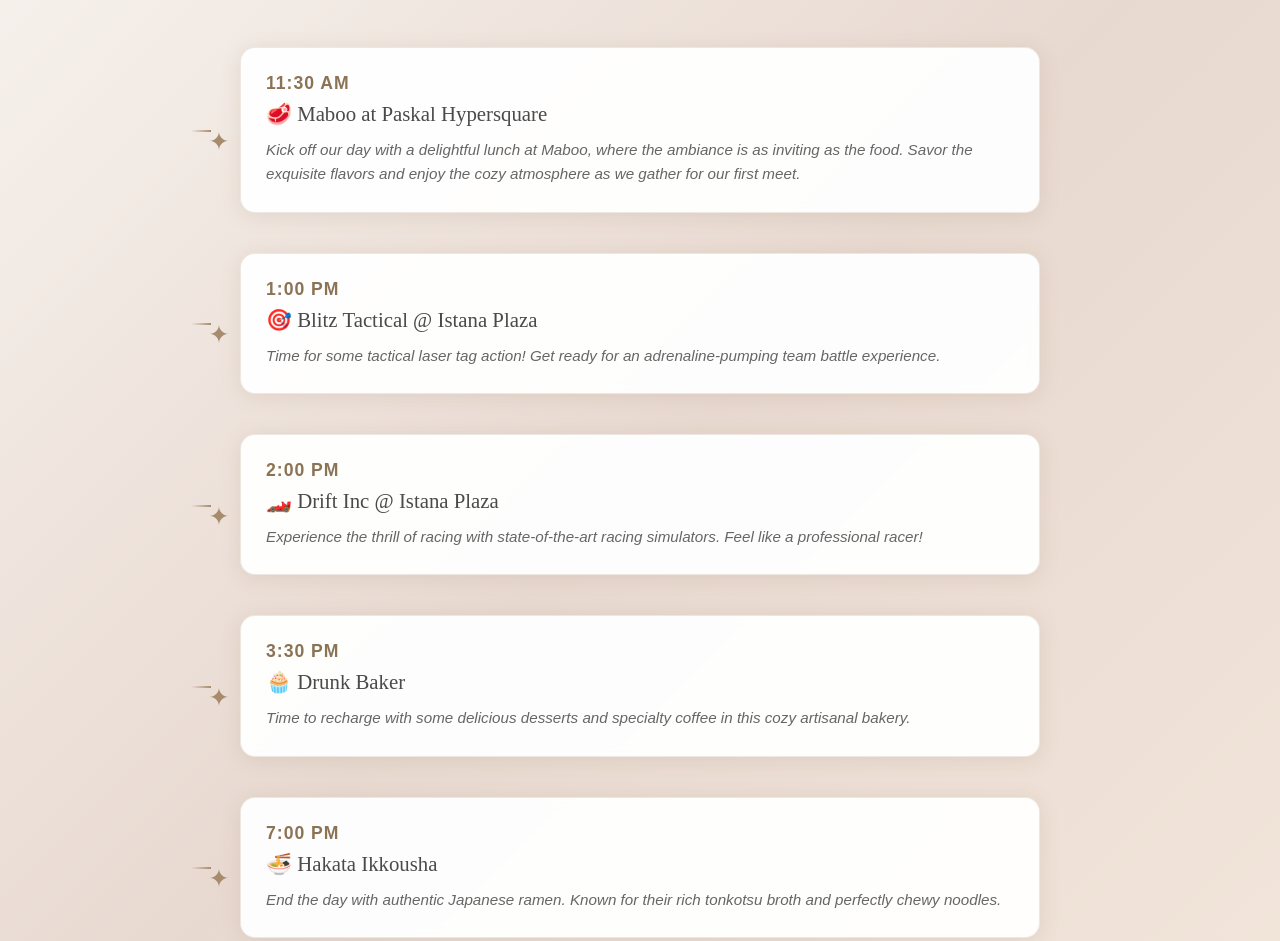
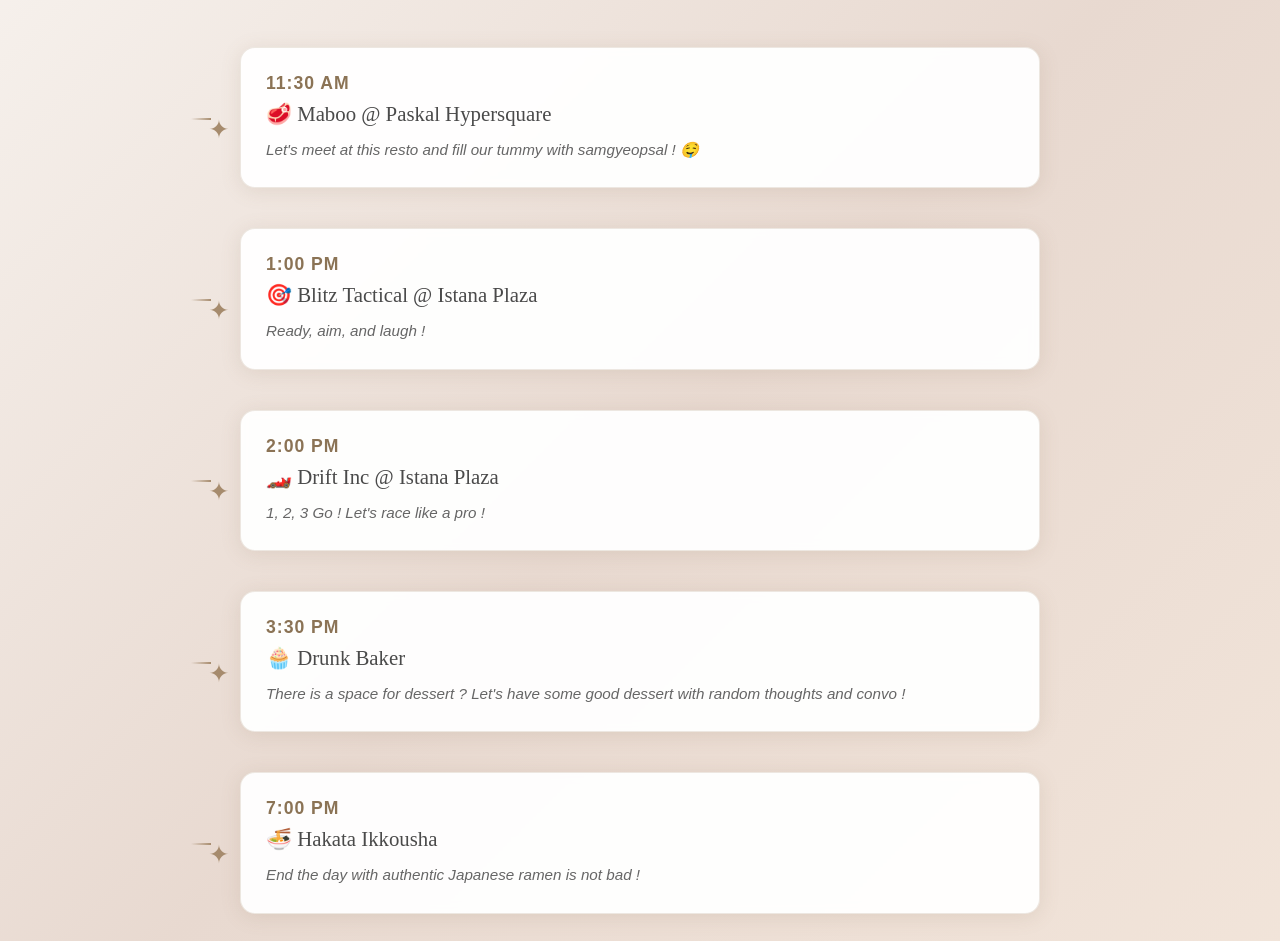
Before and after one commit to christianjoy96/itinerary, a plain HTML site: page itinerary.html in a window 1280 px wide. Shown: the part 189-1130 px from the top of the page. Drawn offline with Linux system fonts and the light colour scheme.

Commit message:
feat: Update greeting and itinerary details with personalized content

```diff
--- a/itinerary.html
+++ b/itinerary.html
@@ -162,32 +162,32 @@
 
         <div class="timeline-item">
             <div class="time">11:30 AM</div>
-            <div class="activity">🥩 Maboo at Paskal Hypersquare</div>
-            <div class="details">Kick off our day with a delightful lunch at Maboo, where the ambiance is as inviting as the food. Savor the exquisite flavors and enjoy the cozy atmosphere as we gather for our first meet.</div>
+            <div class="activity">🥩 Maboo @ Paskal Hypersquare</div>
+            <div class="details">Let's meet at this resto and fill our tummy with samgyeopsal ! 🤤</div>
         </div>
 
         <div class="timeline-item">
             <div class="time">1:00 PM</div>
             <div class="activity">🎯 Blitz Tactical @ Istana Plaza</div>
-            <div class="details">Time for some tactical laser tag action! Get ready for an adrenaline-pumping team battle experience.</div>
+            <div class="details">Ready, aim, and laugh !</div>
         </div>
 
         <div class="timeline-item">
             <div class="time">2:00 PM</div>
             <div class="activity">🏎️ Drift Inc @ Istana Plaza</div>
-            <div class="details">Experience the thrill of racing with state-of-the-art racing simulators. Feel like a professional racer!</div>
+            <div class="details">1, 2, 3 Go ! Let's race like a pro !</div>
         </div>
 
         <div class="timeline-item">
             <div class="time">3:30 PM</div>
             <div class="activity">🧁 Drunk Baker</div>
-            <div class="details">Time to recharge with some delicious desserts and specialty coffee in this cozy artisanal bakery.</div>
+            <div class="details">There is a space for dessert ? Let's have some good dessert with random thoughts and convo !</div>
         </div>
 
         <div class="timeline-item">
             <div class="time">7:00 PM</div>
             <div class="activity">🍜 Hakata Ikkousha</div>
-            <div class="details">End the day with authentic Japanese ramen. Known for their rich tonkotsu broth and perfectly chewy noodles.</div>
+            <div class="details">End the day with authentic Japanese ramen is not bad !</div>
         </div>
 
         <div style="text-align: center;">
```
Also changed, not shown: index.html (+1 -1 lines).
